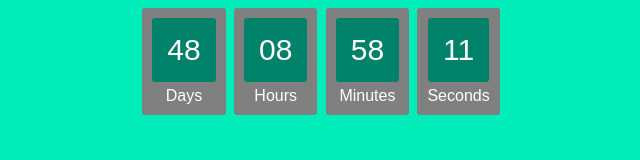
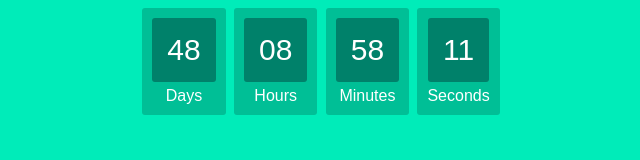
Before and after one commit to Ekaterina-Lavrinenko/goit-js-hw-11-timer, a website built with Parcel: page src/index.html in a window 1280 px wide. Shown: the whole page, without its empty margins (319-959 px from the left). Built offline with nearby package versions, Linux system fonts and the light colour scheme.

Commit message:
Добавляет верный путь к репозиторию в package.json

```diff
--- a/package.json
+++ b/package.json
@@ -3,7 +3,7 @@
   "version": "1.1.0",
   "description": "",
   "main": "index.js",
-  "homepage": "https://Ekaterina-Lavrinenko/goit-js-hw-11-timer",
+  "homepage": "https://Ekaterina-Lavrinenko.github.io/goit-js-hw-11-timer",
   "scripts": {
     "dev": "parcel src/*.html",
     "build": "parcel build src/*.html --public-url /goit-js-hw-11-timer/"
--- a/src/styles.css
+++ b/src/styles.css
@@ -26,7 +26,7 @@ body {
 .field {
   padding: 10px;
   border-radius: 3px;
-  background: gray;
+  background: #00bf96;
   display: inline-block;
 }
 
```
